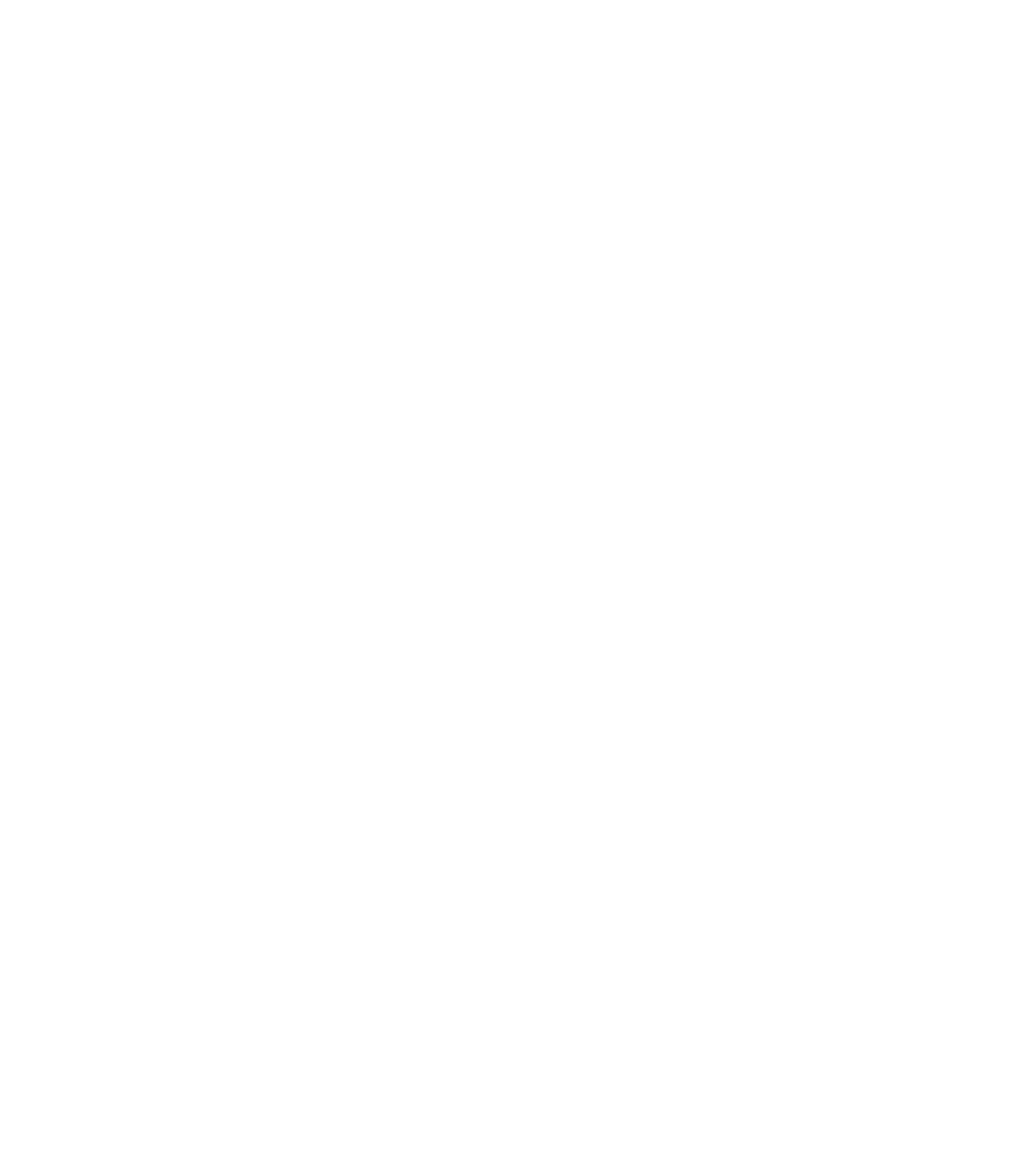
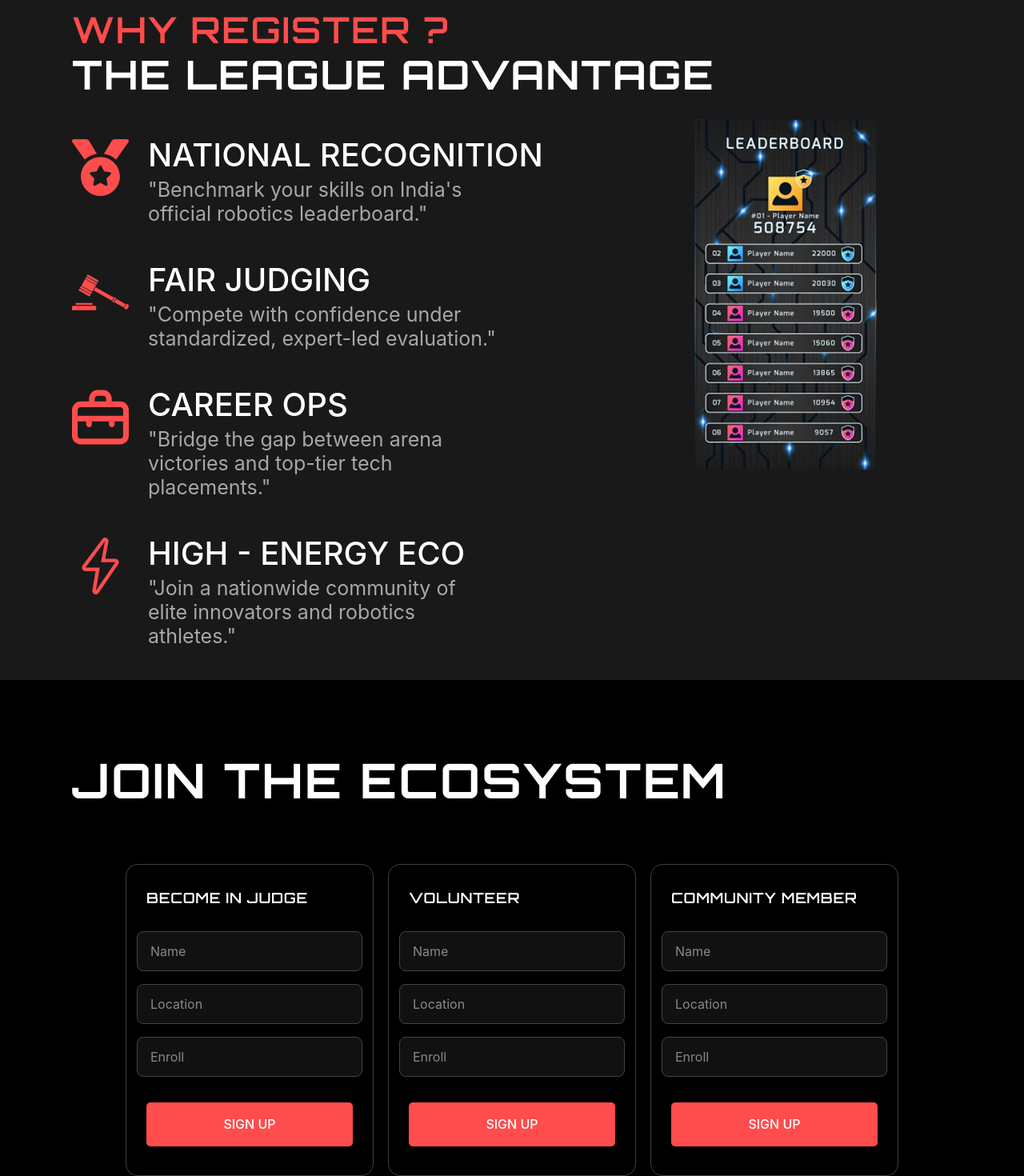
Before and after one commit to FAIZAN101013/botleague-clone, a React (Vite) app: page / in a window 1280 px wide. Shown: the part 4478-5948 px from the top of the page at 80% size. Before the commit the page ends 4453 px from the top, so only its background shows below. Built offline with nearby package versions, Linux system fonts and the light colour scheme.

Commit message:
working on footer

```diff
--- a/src/components/Benefits.jsx
+++ b/src/components/Benefits.jsx
@@ -0,0 +1,126 @@
+import i1 from "../assets/benefits/i1.svg";
+import i2 from "../assets/benefits/i2.svg";
+import i3 from "../assets/benefits/i3.svg";
+import i4 from "../assets/benefits/i4.svg";
+
+import bg from "../assets/benefits/bg.png";
+
+function Benefits() {
+  const benefits = [
+    {
+      icon: i1,
+      title: "NATIONAL RECOGNITION",
+      text: "Benchmark your skills on India's official robotics leaderboard.",
+    },
+    {
+      icon: i2,
+      title: "FAIR JUDGING",
+      text: "Compete with confidence under standardized, expert-led evaluation.",
+    },
+    {
+      icon: i3,
+      title: "CAREER OPS",
+      text: "Bridge the gap between arena victories and top-tier tech placements.",
+    },
+    {
+      icon: i4,
+      title: "HIGH - ENERGY ECO",
+      text: "Join a nationwide community of elite innovators and robotics athletes.",
+    },
+  ];
+
+  return (
+    <section className="bg-[#1A1919]">
+      <div className="max-w-[1440px] mx-auto px-[90px] py-[40px]">
+        <div className="flex items-start gap-12">
+          {/* LEFT SIDE */}
+          <div className="w-[620px] flex-shrink-0">
+            <p
+              className="
+                text-[#FF4C4C]
+                font-['Orbitron']
+                text-[45px]
+                font-semibold
+                leading-none
+                tracking-[0.04em]
+              "
+            >
+              WHY REGISTER ?
+            </p>
+
+            <h2
+              className="
+                text-white
+                font-['Orbitron']
+                text-[50px]
+                font-bold
+                leading-none
+                tracking-[0.04em]
+                mt-2
+                whitespace-nowrap
+              "
+            >
+              THE LEAGUE ADVANTAGE
+            </h2>
+
+            <div className="mt-14 space-y-12">
+              {benefits.map((item, index) => (
+                <div
+                  key={index}
+                  className="flex items-start gap-6"
+                >
+                  <img
+                    src={item.icon}
+                    alt={item.title}
+                    className="w-[71px] h-[71px] flex-shrink-0"
+                  />
+
+                  <div>
+                    <h3
+                      className="
+                        text-white
+                        text-[40px]
+                        font-medium
+                        leading-none
+                        mb-2
+                      "
+                    >
+                      {item.title}
+                    </h3>
+
+                    <p
+                      className="
+                        text-[#A8A8A8]
+                        text-[25px]
+                        leading-[1.2]
+                        max-w-[440px]
+                      "
+                    >
+                      "{item.text}"
+                    </p>
+                  </div>
+                </div>
+              ))}
+            </div>
+          </div>
+
+          {/* RIGHT IMAGE */}
+          <div className="flex-1 ">
+            <img
+              src={bg}
+              alt="Leaderboard"
+              className="
+                w-[700px]
+                object-contain
+                -ml-8
+                mt-30
+              "
+            />
+          </div>
+        </div>
+      </div>
+    </section>
+  );
+}
+
+export default Benefits;
--- a/src/components/Footer.jsx
+++ b/src/components/Footer.jsx
@@ -0,0 +1,41 @@
+import FooterCard from "../components/footer/FooterCard";
+
+function Footer() {
+  const cards = [
+    "BECOME IN JUDGE",
+    "VOLUNTEER",
+    "COMMUNITY MEMBER",
+  ];
+
+  return (
+    <section className="bg-black">
+      <div className="max-w-[1440px] mx-auto px-[90px] pt-[80px]">
+
+        <h2
+          className="
+            font-['Orbitron']
+            text-white
+            text-[60px]
+            font-bold
+            tracking-[0.04em]
+            mb-[60px]
+          "
+        >
+          JOIN THE ECOSYSTEM
+        </h2>
+
+        <div className="flex justify-center gap-[18px]">
+          {cards.map((title, index) => (
+            <FooterCard
+              key={index}
+              title={title}
+            />
+          ))}
+        </div>
+
+      </div>
+    </section>
+  );
+}
+
+export default Footer;
--- /dev/null
+++ b/src/components/footer/FooterCard.jsx
@@ -0,0 +1,96 @@
+import Button from "../Button";
+
+function FooterCard({ title }) {
+  return (
+    <div
+      className="
+        w-[310px]
+        h-[390px]
+        border
+        border-[#3F3F3F]
+        rounded-[15px]
+        px-[25px]
+        pt-[28px]
+
+      "
+    >
+         <h3
+        className="
+          text-white
+          font-['Orbitron']
+
+          text-[18px]
+whitespace-nowrap
+          font-semibold
+          tracking-[0.04em]
+
+          min-h-[55px]
+        "
+      >
+        {title}
+      </h3>
+        <div className="flex
+    flex-col
+    items-center">
+
+
+
+      <input
+        type="text"
+        placeholder="Name"
+        className="
+          w-{303}
+          h-[50px]
+          mb-4
+          rounded-[8px]
+          border
+          border-[#444]
+          bg-[#111]
+          px-4
+          text-white
+        "
+      />
+
+      <input
+        type="text"
+        placeholder="Location"
+        className="
+          w-{303}
+          h-[50px]
+          mb-4
+          rounded-[8px]
+          border
+          border-[#444]
+          bg-[#111]
+          px-4
+          text-white
+        "
+      />
+
+      <input
+        type="text"
+        placeholder="Enroll"
+        className="
+          w-{30}
+          h-[50px]
+          rounded-[8px]
+          border
+          border-[#444]
+          bg-[#111]
+          px-4
+          text-white
+        "
+      />
+    </div>
+
+
+      <div className="mt-8">
+        <Button className="w-full h-[55px]">
+          SIGN UP
+        </Button>
+      </div>
+    </div>
+  );
+}
+
+export default FooterCard;
--- a/src/pages/Home.jsx
+++ b/src/pages/Home.jsx
@@ -5,6 +5,8 @@ import Competitions from '../components/Competitions'
 import UserJourney from '../components/Journey'
 import About from '../components/About'
 import Disciplines from "../components/Disciplines";
+import Benefits from '../components/Benefits'
+import Footer from '../components/Footer'
 
 
 function Home() {
@@ -16,6 +18,8 @@ function Home() {
         <UserJourney/>
         <About/>
         <Disciplines/>
+        <Benefits/>
+        <Footer/>
 
 
     </div>
```
Also changed, not shown: src/assets/footer/Rectangle 43 (1).png (added), src/assets/footer/Rectangle 43.png (added).
